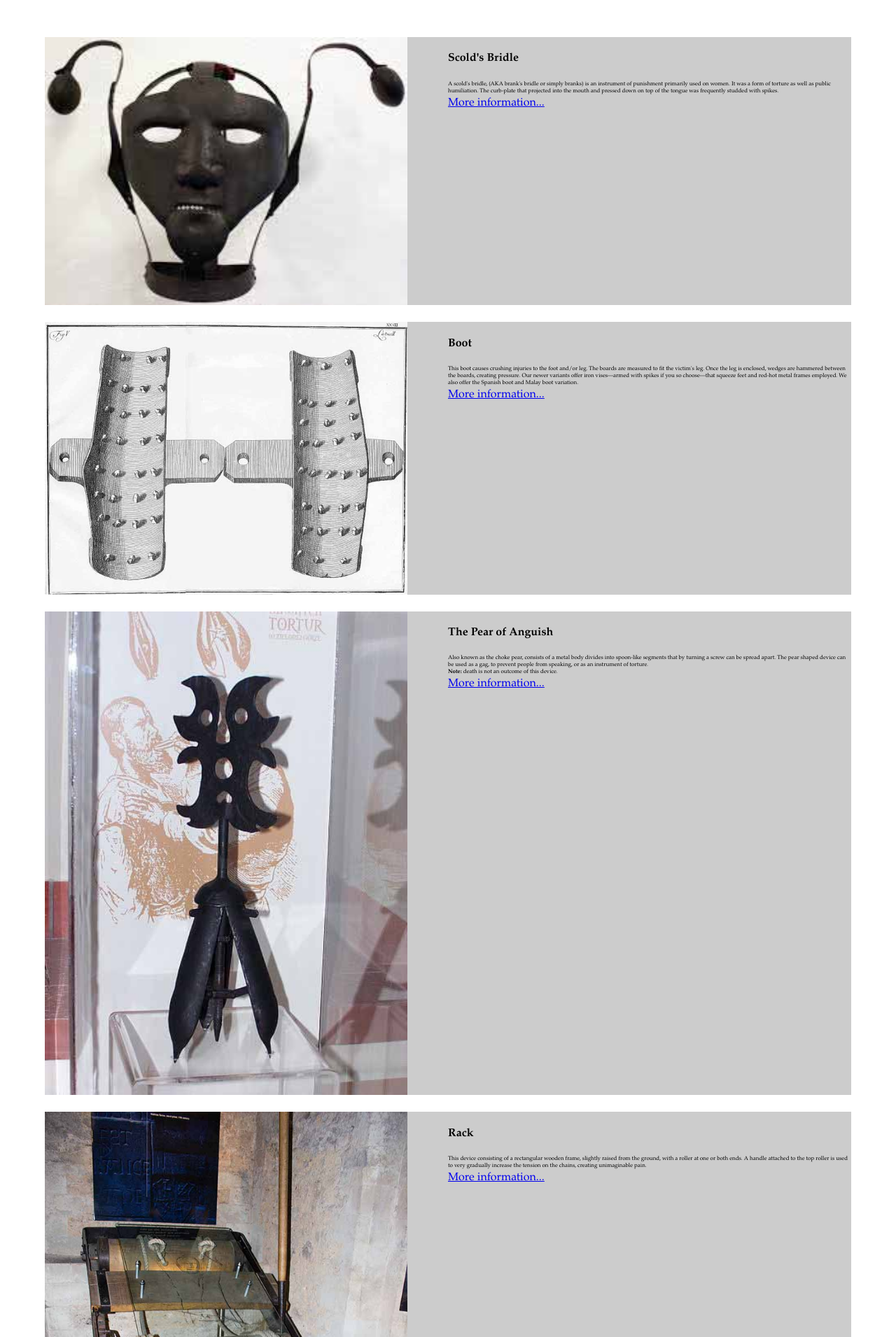
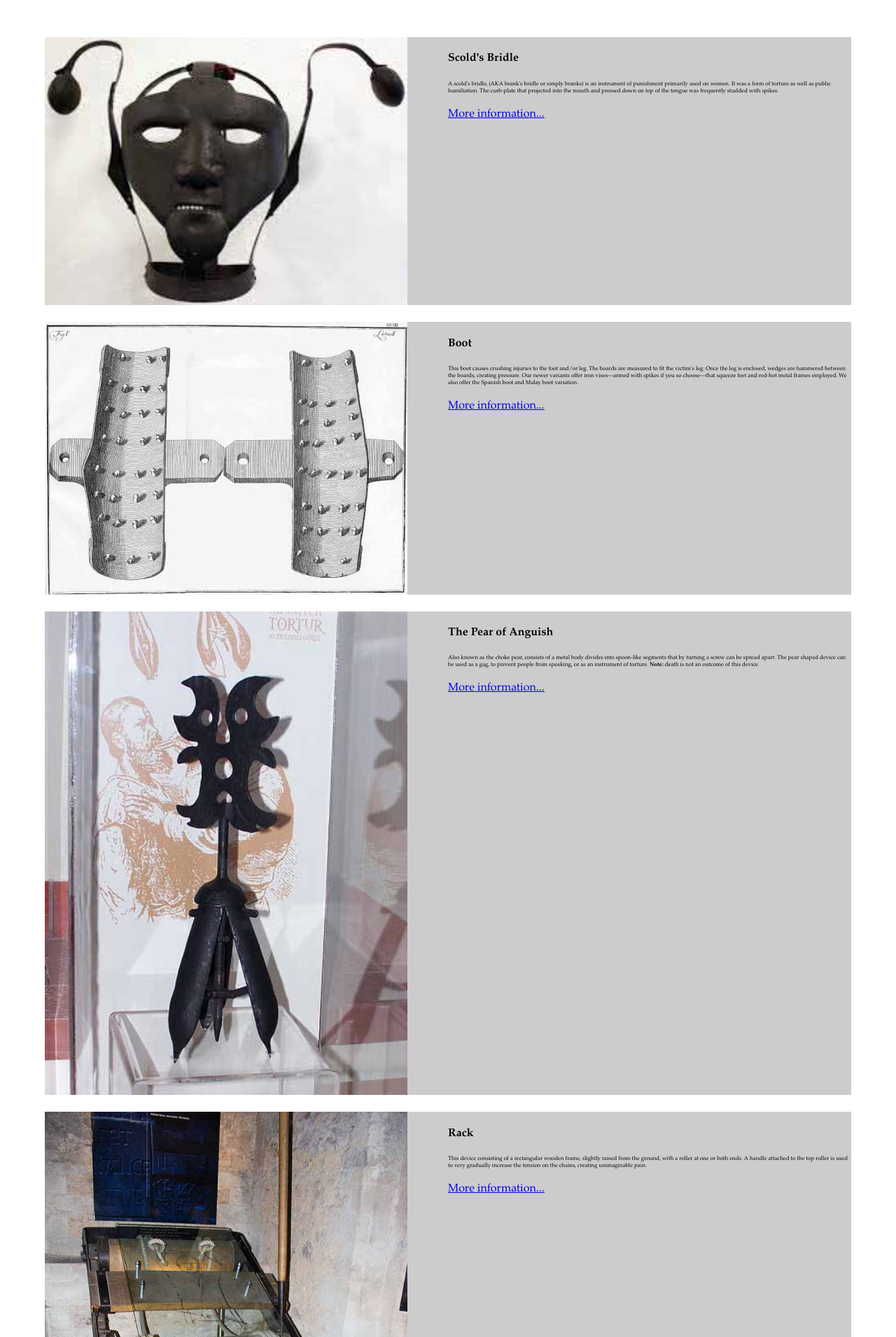
Before and after one commit to marisabivi/assignment3, a plain HTML site: page products.html in a window 1280 px wide. Shown: the part 314-2225 px from the top of the page at 70% size. Drawn offline with Linux system fonts and the light colour scheme.

Commit message:
products yet again

```diff
--- a/products.html
+++ b/products.html
@@ -30,33 +30,30 @@
         <figure class="bucket3">
             <img src="images/mask.jpg" alt="Scold's Bridle">
             <h4><strong>Scold's Bridle</strong></h4>
-            <figcaption>A scold's bridle, (AKA brank's bridle or simply branks) is an instrument of punishment primarily used on women. It was a form of torture as well as public humiliation. The curb-plate that projected into the mouth and pressed down on top of the tongue was frequently studded with spikes. </figcaption>
-            <a href="#"><p>More information...</p></a>
+            <figcaption>A scold's bridle, (AKA brank's bridle or simply branks) is an instrument of punishment primarily used on women. It was a form of torture as well as public humiliation. The curb-plate that projected into the mouth and pressed down on top of the tongue was frequently studded with spikes.
+            <a href="#"><p>More information...</p></a></figcaption>
          </figure>
-
-
 
         <figure class="bucket3">
             <img src="images/boots.jpg" alt="Boot">
-             <h4><strong>Boot</strong></h4>
-            <figcaption>This boot causes crushing injuries to the foot and/or leg. The boards are measured to fit the victim's leg. Once the leg is enclosed, wedges are hammered between the boards, creating pressure. Our newer variants offer iron vises—armed with spikes if you so choose—that squeeze feet and red-hot metal frames employed. We also offer the Spanish boot and Malay boot variation.</figcaption>
-            <a href="#"><p>More information...</p></a>
+            <h4><strong>Boot</strong></h4>
+            <figcaption>This boot causes crushing injuries to the foot and/or leg. The boards are measured to fit the victim's leg. Once the leg is enclosed, wedges are hammered between the boards, creating pressure. Our newer variants offer iron vises—armed with spikes if you so choose—that squeeze feet and red-hot metal frames employed. We also offer the Spanish boot and Malay boot variation.
+            <a href="#"><p>More information...</p></a></figcaption>
         </figure>
-
 
         <figure class="bucket3">
             <img src="images/pear.jpg" alt="The Pear of Anguish">
             <h4><strong>The Pear of Anguish</strong></h4>
-            <figcaption>Also known as the choke pear, consists of a metal body divides into spoon-like segments that by turning a screw can be spread apart. The pear shaped device can be used as a gag, to prevent people from speaking, or as an instrument of torture.</figcaption>
-            <figcaption><strong>Note:</strong> death is not an outcome of this device.</figcaption>
-            <a href="#"><p>More information...</p></a>
+            <figcaption>Also known as the choke pear, consists of a metal body divides into spoon-like segments that by turning a screw can be spread apart. The pear shaped device can be used as a gag, to prevent people from speaking, or as an instrument of torture.
+            <strong>Note:</strong> death is not an outcome of this device.
+            <a href="#"><p>More information...</p></a></figcaption>
         </figure>
 
         <figure class="bucket3">
             <img src="images/rack.jpg" alt="Rack">
             <h4><strong>Rack</strong></h4>
-            <figcaption>This device consisting of a rectangular wooden frame, slightly raised from the ground, with a roller at one or both ends. A handle attached to the top roller is used to very gradually increase the tension on the chains, creating unimaginable pain.</figcaption>
-            <a href="#"><p>More information...</p></a>
+            <figcaption>This device consisting of a rectangular wooden frame, slightly raised from the ground, with a roller at one or both ends. A handle attached to the top roller is used to very gradually increase the tension on the chains, creating unimaginable pain.
+            <a href="#"><p>More information...</p></a></figcaption>
         </figure>
 
         <p><strong>All devices are made after order is placed and confirmed</strong></p>
```
